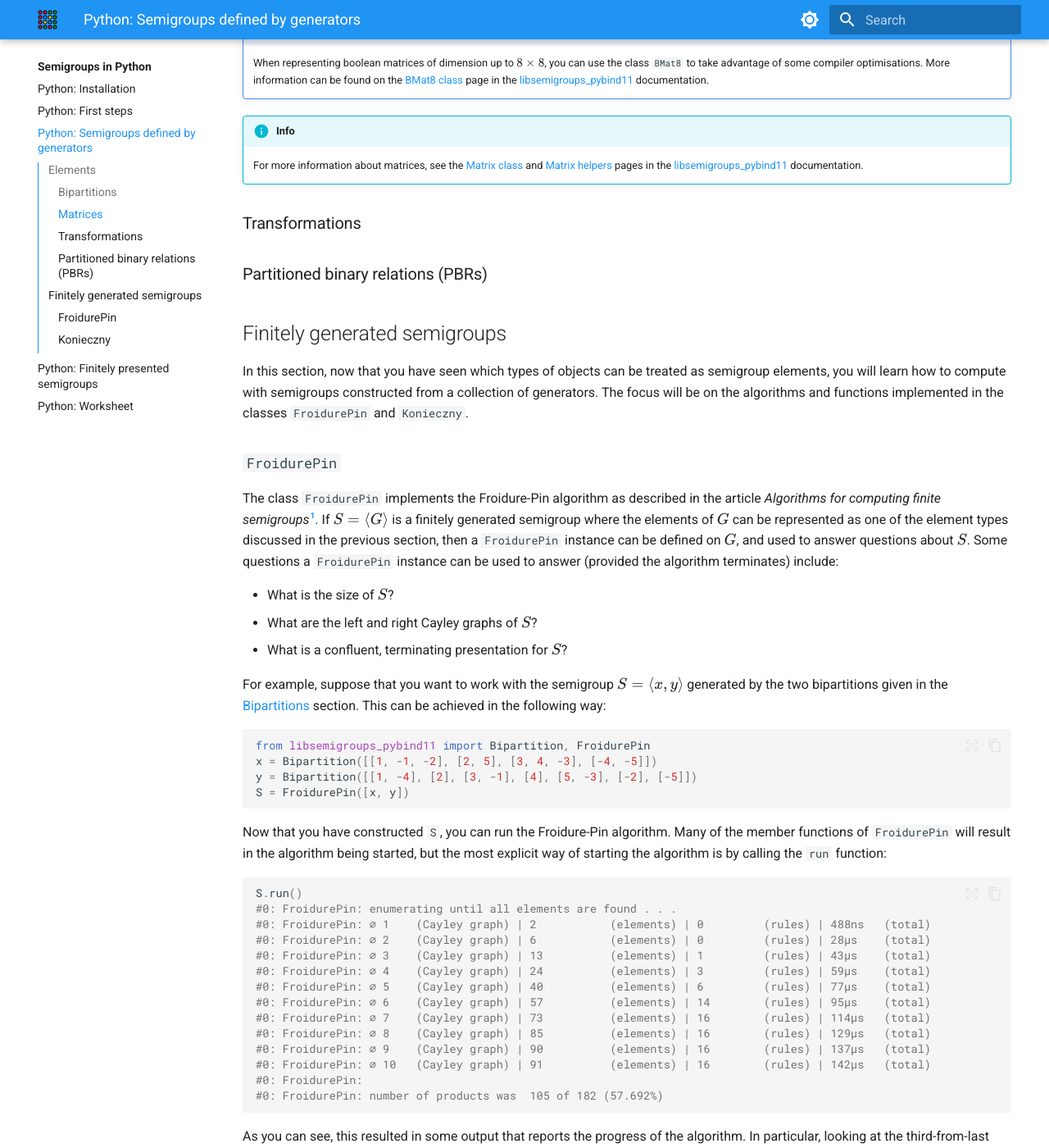
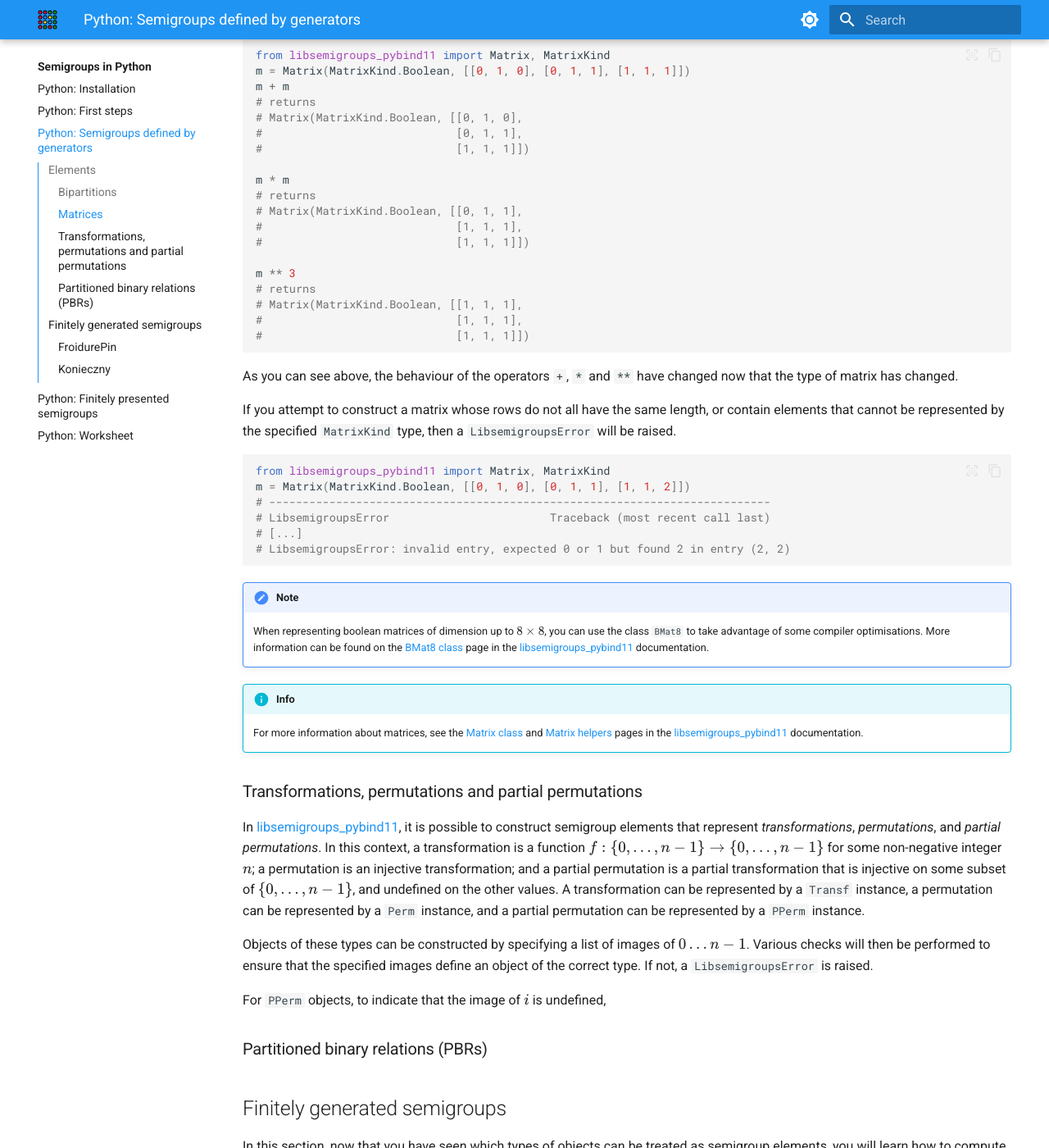
Before and after one commit to libsemigroups/tutorial, an MkDocs documentation site: the page built from docs/py/generated.md, in a window 1280 px wide and 1400 px high, scrolled down 3689 px. Shown: the whole window at 82% size. Built offline with MkDocs 1.6.1 and Material for MkDocs 9.7.7, drawn with Linux system fonts in a browser that asks for light colours; some of the changed text lies outside the part shown.

Commit message:
Add even more fin gen stuff

````diff
--- a/docs/py/generated.md
+++ b/docs/py/generated.md
@@ -47,7 +47,7 @@
 by the restriction of the equivalence relation $p$ to the set
 $\mathbf{n} \cup -\mathbf{n}$.
 
-Constructing bipartitions in `libsemigroups_pybind11` can be done by specifying
+Constructing bipartitions in [libsemigroups_pybind11][] can be done by specifying
 their blocks:
 
 ```python
@@ -68,7 +68,30 @@
 	![bipartition y](../images/bipartition-2-dark.svg#only-dark)
 </figure>
 
-You can multiply these bipartitions together using the `*` operator:
+A number of checks are performed on the list of blocks when trying to construct
+a `Bipartition` instance. In particular, it is checked that the blocks are:
+
+- duplicate-free;
+- pairwise disjoint; and
+- partition the set $\{-n, \ldots,  -1, 1, \ldots, n\}$ for some
+  positive integer $n$.
+
+If you attempt to construct a `Bipartition` where the blocks violate any of
+these assumptions, a `LibsemigroupsError` is raised and you are shown a message
+explaining the issue:
+
+```python
+from libsemigroups_pybind11 import Bipartition
+Bipartition([[-1, 1], [-2, 2], [-3, -1]])
+# ---------------------------------------------------------------------------
+# LibsemigroupsError                        Traceback (most recent call last)
+# Cell In[1], line 2
+# ----> 1 Bipartition([[-1, 1], [-2, 2], [-3, -1]])
+#
+# LibsemigroupsError: the union of the given blocks is not {-3, ..., -1, 1, ..., 3}, only 6 values were given
+```
+
+You can multiply bipartitions together using the `*` operator:
 
 ```python
 x*y  # returns Bipartition([[1, -4], [2, 5], [3, 4, -1], [-2], [-3], [-5]])
@@ -174,6 +197,22 @@
 #                             [1, 1, 1]])
 ```
 
+As you can see above, the behaviour of the operators `+`, `*` and `**` have
+changed now that the type of matrix has changed.
+
+If you attempt to construct a matrix whose rows do not all have the same length,
+or contain elements that cannot be represented by the specified `MatrixKind`
+type, then a `LibsemigroupsError` will be raised.
+
+```python
+from libsemigroups_pybind11 import Matrix, MatrixKind
+m = Matrix(MatrixKind.Boolean, [[0, 1, 0], [0, 1, 1], [1, 1, 2]])
+# ---------------------------------------------------------------------------
+# LibsemigroupsError                        Traceback (most recent call last)
+# [...]
+# LibsemigroupsError: invalid entry, expected 0 or 1 but found 2 in entry (2, 2)
+```
+
 !!! note
 
     When representing boolean matrices of dimension up to $8 \times 8$, you can
@@ -186,7 +225,26 @@
     [Matrix helpers](https://libsemigroups.github.io/libsemigroups_pybind11/data-structures/elements/matrix/matrix-helpers.html)
     pages in the [libsemigroups_pybind11][] documentation.
 
-### Transformations
+### Transformations, permutations and partial permutations
+
+In [libsemigroups_pybind11][], it is possible to construct semigroup elements
+that represent _transformations_, _permutations_, and _partial permutations_. In
+this context, a transformation is a function
+$f: \{0, \dots, n - 1\} \rightarrow \{0, \dots, n - 1\}$ for some non-negative
+integer $n$; a permutation is an injective transformation; and a partial
+permutation is a partial transformation that is injective on some subset of
+$\{0, \dots, n - 1\}$, and undefined on the other values. A transformation can
+be represented by a `Transf` instance, a permutation can be represented by a
+`Perm` instance, and a partial permutation can be represented by a `PPerm`
+instance.
+
+Objects of these types can be constructed by specifying a list of images of
+$0 \dots n - 1$. Various checks will then be performed to ensure that the
+specified images define an object of the correct type. If not, a
+`LibsemigroupsError` is raised.
+
+For `PPerm` objects, to indicate that the image of $i$ is
+undefined,
 
 ### Partitioned binary relations (PBRs)
 
@@ -307,7 +365,7 @@
     the capabilities of the `FroidurePin` class. For a full description of the
     API and related functions, see the [FroidurePin class](https://libsemigroups.github.io/libsemigroups_pybind11/main-algorithms/froidure-pin/class.html) and
     [FroidurePin helpers](https://libsemigroups.github.io/libsemigroups_pybind11/main-algorithms/froidure-pin/helpers.html)
-    pages in the `libsemigroups_pybind11` documentation.
+    pages in the [libsemigroups_pybind11][] documentation.
 
 ### `Konieczny`
 
@@ -390,6 +448,6 @@
     As with `FroidurePin`, the functions presented in this section only scratch
     the surface of the capabilities of the `Konieczny` class. For a full
     description of the API the [Konieczny class](https://libsemigroups.github.io/libsemigroups_pybind11/main-algorithms/konieczny/konieczny.html#)
-    page in the `libsemigroups_pybind11` documentation.
+    page in the [libsemigroups_pybind11][] documentation.
 
 [libsemigroups_pybind11]: https://libsemigroups.github.io/libsemigroups_pybind11/
````
